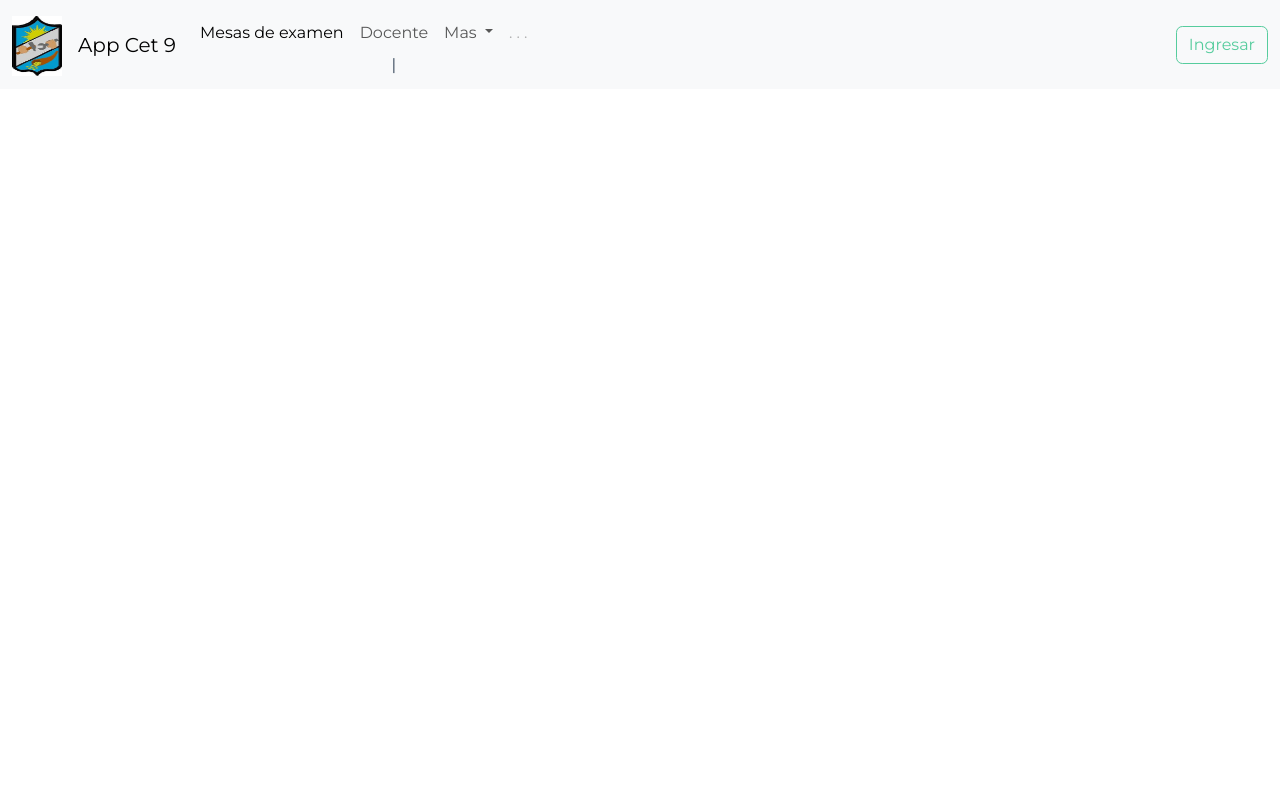
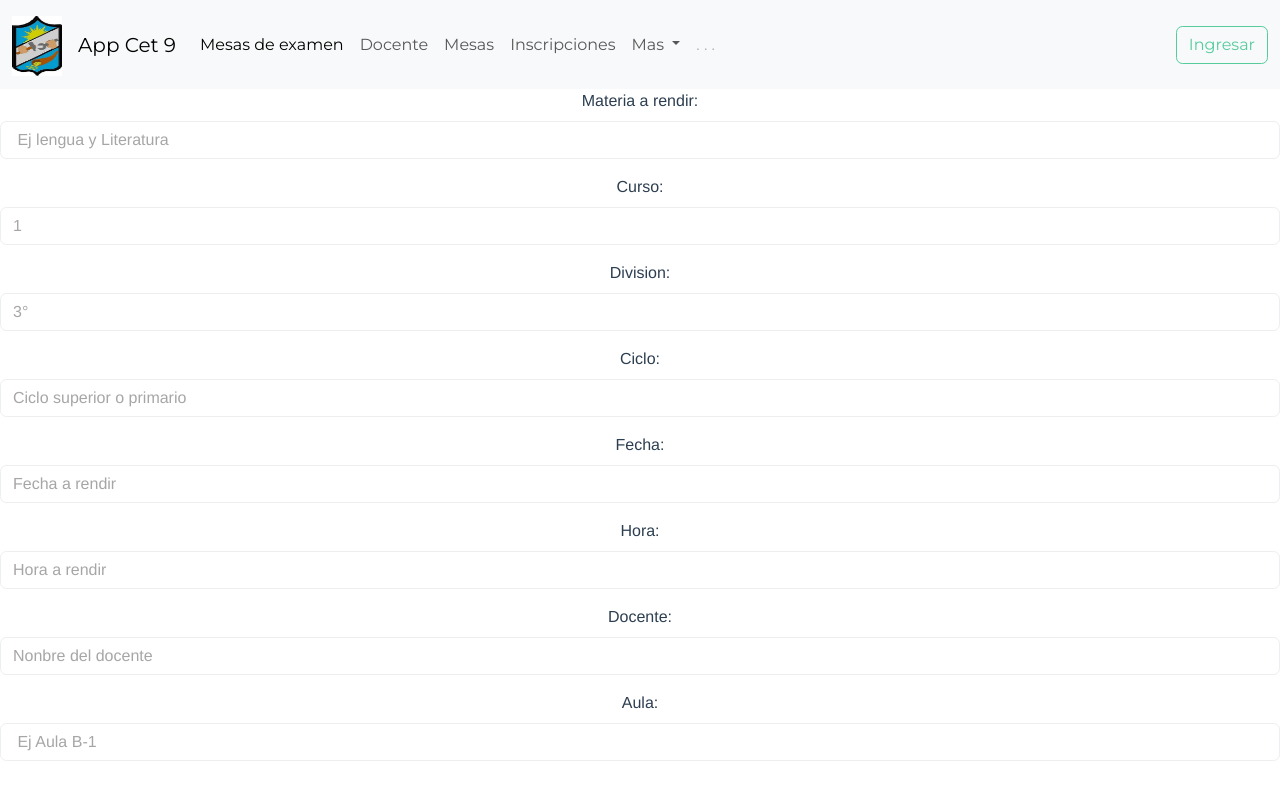
Before and after one commit to cet9/cet9-mesas, a Vue app: page /#/mesas in a window 1280 px wide. Before the commit this address led to /#/inscripciones. Built offline with nearby package versions, Linux system fonts and the light colour scheme.

Commit message:
rutas completas

```diff
--- a/src/components/Inscripcion.vue
+++ b/src/components/InscripcionForm.vue
@@ -19,7 +19,7 @@
 
 <script>
 export default {
-  name: 'Inscripcion',
+  name: 'InscripcionForm',
   props: {
     msg: String
   }
--- a/src/components/Menu.vue
+++ b/src/components/Menu.vue
@@ -22,7 +22,13 @@
           <a class="nav-link active" aria-current="page" href="#">Mesas de examen</a>
         </li>
         <li class="nav-item">
-          <router-link class="nav-link" to="/docente">Docente</router-link> |
+          <router-link class="nav-link" to="/docente">Docente</router-link>
+        </li>
+        <li class="nav-item">
+          <router-link class="nav-link" to="/mesas">Mesas</router-link>
+        </li>
+        <li class="nav-item">
+          <router-link class="nav-link" to="/inscripciones">Inscripciones</router-link>
         </li>
         <li class="nav-item dropdown">
           <a class="nav-link dropdown-toggle" href="#" id="navbarScrollingDropdown" role="button" data-bs-toggle="dropdown" aria-expanded="false">
--- a/src/components/Mesa.vue
+++ b/src/components/MesaForm.vue
@@ -46,7 +46,7 @@
 
 <script>
 export default {
-  name: 'Mesa',
+  name: 'MesaForm',
   props: {
     msg: String
   }
--- a/src/router/index.js
+++ b/src/router/index.js
@@ -24,6 +24,22 @@ const routes = [
     // which is lazy-loaded when the route is visited.
     component: () => import(/* webpackChunkName: "about" */ '../views/Docente.vue')
   },
+  {
+    path: '/mesas',
+    name: 'Mesa',
+    // route level code-splitting
+    // this generates a separate chunk (about.[hash].js) for this route
+    // which is lazy-loaded when the route is visited.
+    component: () => import(/* webpackChunkName: "about" */ '../views/Mesa.vue')
+  },
+  {
+    path: '/inscripciones',
+    name: 'Inscripcion',
+    // route level code-splitting
+    // this generates a separate chunk (about.[hash].js) for this route
+    // which is lazy-loaded when the route is visited.
+    component: () => import(/* webpackChunkName: "about" */ '../views/Inscripcion.vue')
+  },
 
 ]
 
--- /dev/null
+++ b/src/views/Inscripcion.vue
@@ -0,0 +1,15 @@
+<template>
+    <InscripcionForm/>
+</template>
+
+<script>
+// @ is an alias to /src
+import InscripcionForm from '@/components/InscripcionForm.vue'
+
+export default {
+  name: 'Inscripcion',
+  components: {
+    InscripcionForm
+  }
+}
+</script>
--- /dev/null
+++ b/src/views/Mesa.vue
@@ -0,0 +1,15 @@
+<template>
+    <MesaForm/>
+</template>
+
+<script>
+// @ is an alias to /src
+import MesaForm from '@/components/MesaForm.vue'
+
+export default {
+  name: 'Mesa',
+  components: {
+    MesaForm
+  }
+}
+</script>
```
